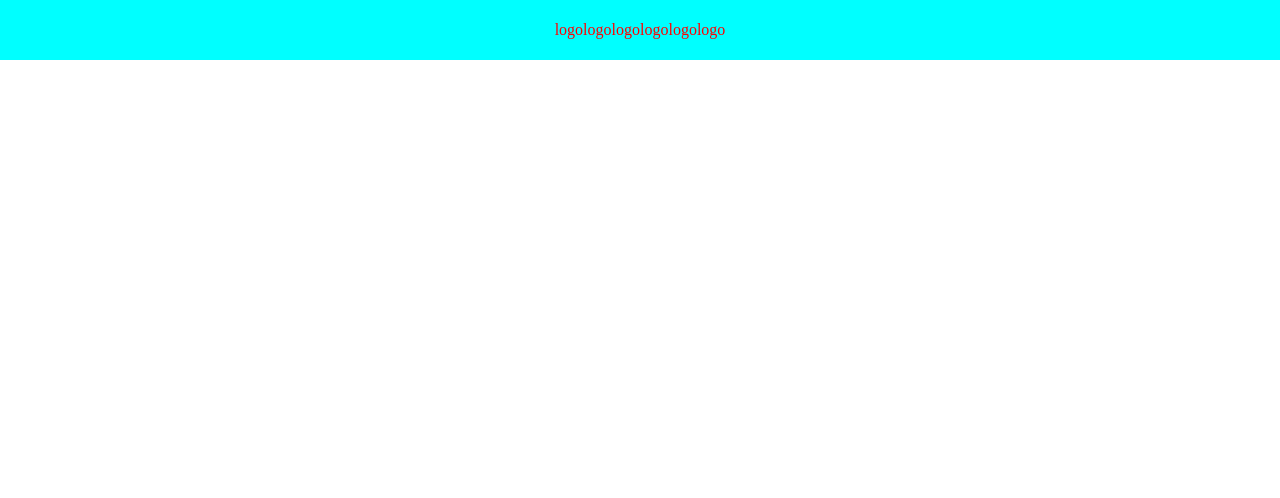
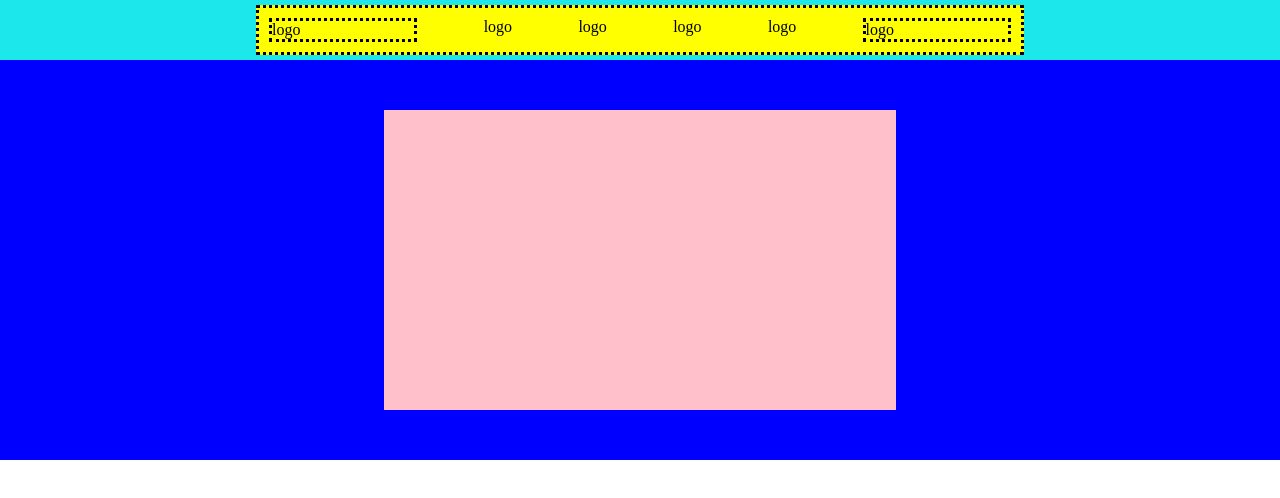
Before and after one commit to Runatorium/htmlcss-struttura-discord, a plain HTML site: page index.html in a window 1280 px wide. Drawn offline with Linux system fonts and the light colour scheme.

Commit message:
header finished

```diff
--- a/css/style.css
+++ b/css/style.css
@@ -5,18 +5,44 @@
 }
 
 
-.flex-Header-top {
+.flex-header-top {
  display: flex;
  height: 60px;
- background-color: aqua;
+ background-color: rgb(28, 231, 235);
  justify-content: center;
  align-items: center;
-
 }
 
 .flex-menu{
     display: flex;
-    color: red;
+    color: rgb(0, 0, 0);
     width: 60%;
+    padding: 10px;
+    background-color: yellow;
+    justify-content: space-between;
+    border-style: dotted;
+}
+
+.item-1{
+    width: 20%;
+    border-style: dotted;
+}
+.item-2{
+    width: 20%;
+    border-style: dotted
+}
+.flex-header-bot{
+    display: flex;
+    height: 400px;
+    background-color: blue;
     justify-content: center;
+    align-items: center;
 }
+
+.flex-header-container{
+    display: flex;
+    height: 300px;
+    width: 40%;
+    background-color: pink;
+
+}
--- a/index.html
+++ b/index.html
@@ -7,14 +7,19 @@
     <title>Struttura-Discord</title>
     <link rel="stylesheet" href="css/style.css" />
   </head>
-  <header class="flex-Header-top">
+  <header>
+    <div class="flex-header-top">
       <div class="flex-menu">
         <p class="item-1">logo</p>
         <p>logo</p>
         <p>logo</p>
         <p>logo</p>
         <p>logo</p>
-      <p id="item-2">logo</p>
+        <p class="item-2">logo</p>
+      </div>
+    </div>
+    <div class="flex-header-bot">
+      <div class="flex-header-container"></div>
     </div>
   </header>
 
```
Lines whose indentation alone changed are shown as unchanged.
